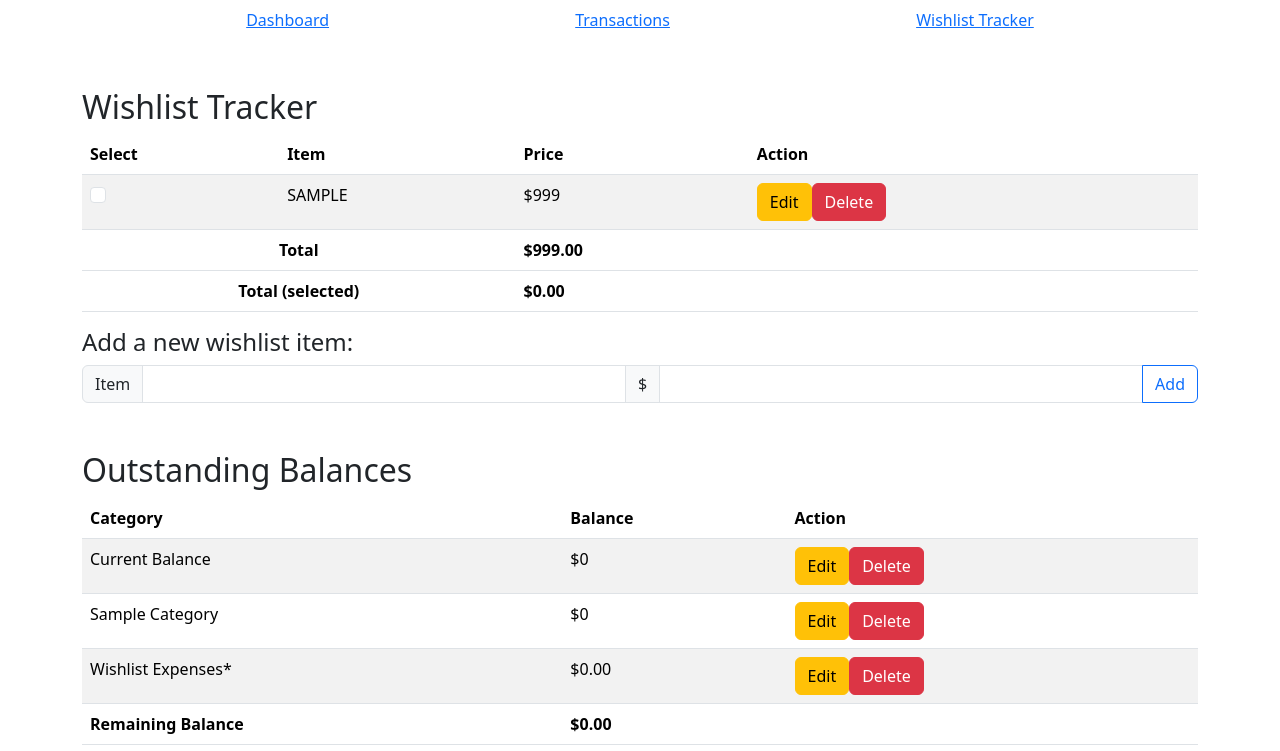
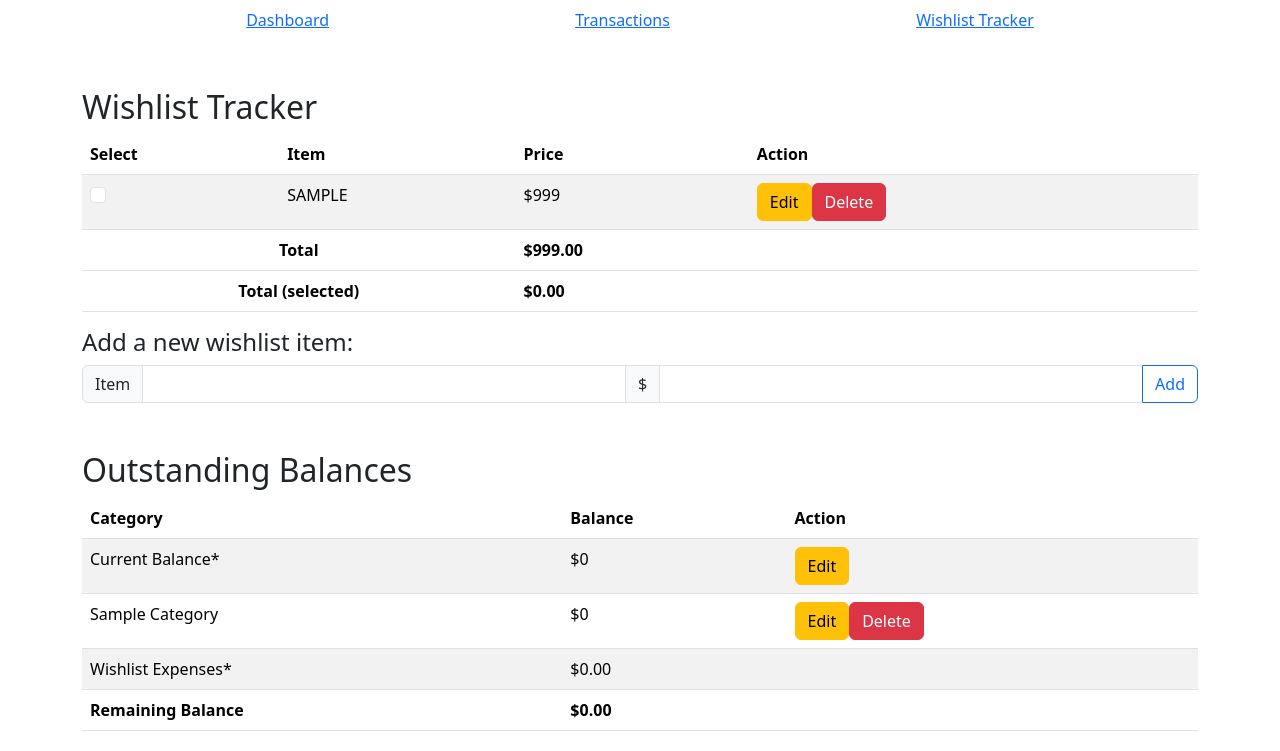
Before and after one commit to ajwjung/budget-tracker, a React (Vite) app: page /wishlist in a window 1280 px wide. Shown: the top 751 px of the page. Built offline with nearby package versions, Linux system fonts and the light colour scheme.

Commit message:
feat: User can edit current balance

```diff
--- a/src/App.jsx
+++ b/src/App.jsx
@@ -132,6 +132,7 @@ function App() {
       storing the starting budget (float value).
     */
     setStartingBalance(parseFloat(inputBalance));
+    console.log("saved state: ", startingBalance);
   }
 
   function handleSelectItem(selectBox, targetId) {
--- a/src/components/BudgetBalanceForm.jsx
+++ b/src/components/BudgetBalanceForm.jsx
@@ -6,7 +6,7 @@ function BudgetBalanceForm() {
   const [startBalance, setStartBalance] = useState("");
 
   function handleStartBalanceChange(e) {
-    setStartBalance(e.target.value);
+    setStartBalance(parseFloat(e.target.value));
   }
 
   return (
--- a/src/components/BudgetTable.jsx
+++ b/src/components/BudgetTable.jsx
@@ -1,9 +1,12 @@
 import PropTypes from "prop-types";
-import { useContext } from "react";
+import { useState, useContext } from "react";
 import { WishlistContext } from "../App";
 
 function BudgetTable({ calculateTotal, calculateSelectedTotal }) {
-  const { categories, startingBalance } = useContext(WishlistContext);
+  const { categories, startingBalance, handleUpdateStartBalance } =
+    useContext(WishlistContext);
+  const [isEdit, setIsEdit] = useState(false);
+  const [updatedStartBalance, setUpdatedStartBalance] = useState(0);
 
   function formatRemainingBalance() {
     /*
@@ -18,6 +21,41 @@ function BudgetTable({ calculateTotal, calculateSelectedTotal }) {
       : `$${remainingBalance}`;
   }
 
+  function handleEditBalance(e) {
+    /*
+      The function takes a button node to access its parent "tr" element
+      and target the Current Balance amount cell for editing. An input field
+      is displayed on edit and the updated value is displayed on save.
+    */
+    if (!isEdit) {
+      const balanceCell = e.target.closest("tr").children[1];
+      const currentAmount = parseFloat(balanceCell.textContent.split("$")[1]);
+
+      const balanceInput = document.createElement("input");
+      balanceInput.setAttribute("type", "number");
+      balanceInput.classList.add("form-control");
+      balanceInput.setAttribute("min", "0.01");
+      balanceInput.setAttribute("step", "0.01");
+      balanceInput.value = currentAmount;
+      balanceInput.addEventListener("change", (e) => {
+        setUpdatedStartBalance(parseFloat(e.target.value));
+      });
+
+      balanceCell.innerHTML = "";
+      balanceCell.appendChild(balanceInput);
+    } else {
+      const balanceCell = e.target.closest("tr").children[1];
+      const balanceAmount = balanceCell.firstChild.value;
+
+      balanceCell.removeChild(balanceCell.firstChild);
+      balanceCell.textContent = `$${balanceAmount}`;
+
+      handleUpdateStartBalance(balanceAmount);
+    }
+
+    setIsEdit(!isEdit);
+  }
+
   return (
     <table className="table table-striped">
       <thead>
@@ -29,14 +67,17 @@ function BudgetTable({ calculateTotal, calculateSelectedTotal }) {
       </thead>
       <tbody>
         <tr>
-          <td>Current Balance</td>
+          <td>Current Balance*</td>
           <td>{`$${startingBalance}`}</td>
           <td>
-            <button type="button" className="btn btn-warning">
-              Edit
-            </button>
-            <button type="button" className="btn btn-danger">
-              Delete
+            <button
+              onClick={(e) => {
+                handleEditBalance(e);
+              }}
+              type="button"
+              className="btn btn-warning"
+            >
+              {!isEdit ? "Edit" : "Save"}
             </button>
           </td>
         </tr>
@@ -74,14 +115,7 @@ function BudgetTable({ calculateTotal, calculateSelectedTotal }) {
         <tr>
           <td>Wishlist Expenses*</td>
           <td>{`$${calculateSelectedTotal()}`}</td>
-          <td>
-            <button type="button" className="btn btn-warning">
-              Edit
-            </button>
-            <button type="button" className="btn btn-danger">
-              Delete
-            </button>
-          </td>
+          <td></td>
         </tr>
       </tbody>
       <tfoot>
--- a/src/components/Wishlist.jsx
+++ b/src/components/Wishlist.jsx
@@ -73,6 +73,10 @@ function Wishlist() {
             calculateTotal={calculateTotal}
             calculateSelectedTotal={calculateSelectedTotal}
           />
+          <p>
+            * Current Balance and Wishlist Expenses categories are default
+            categories
+          </p>
           <BudgetBalanceForm />
           <WishlistForm headerText="category" />
         </div>
```
